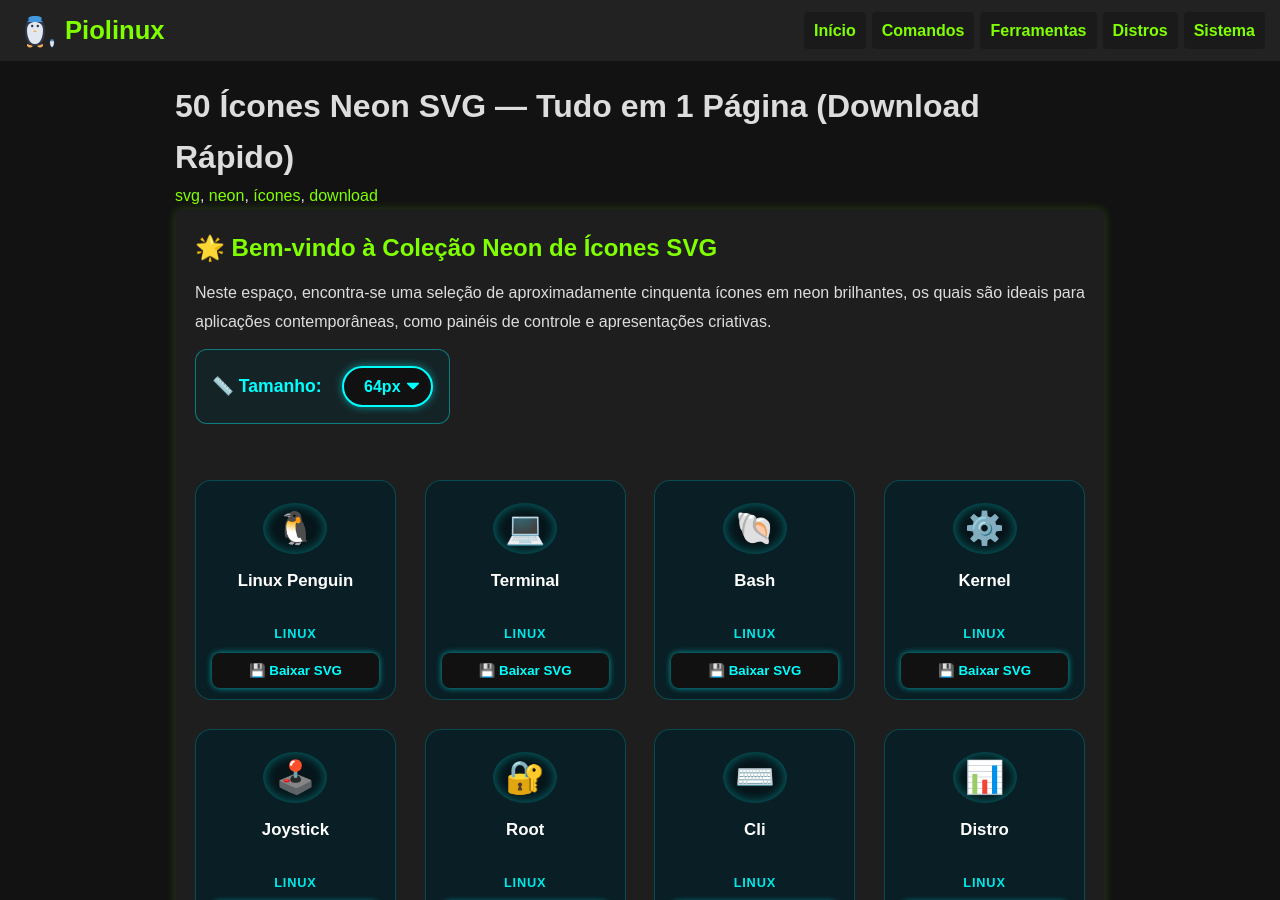
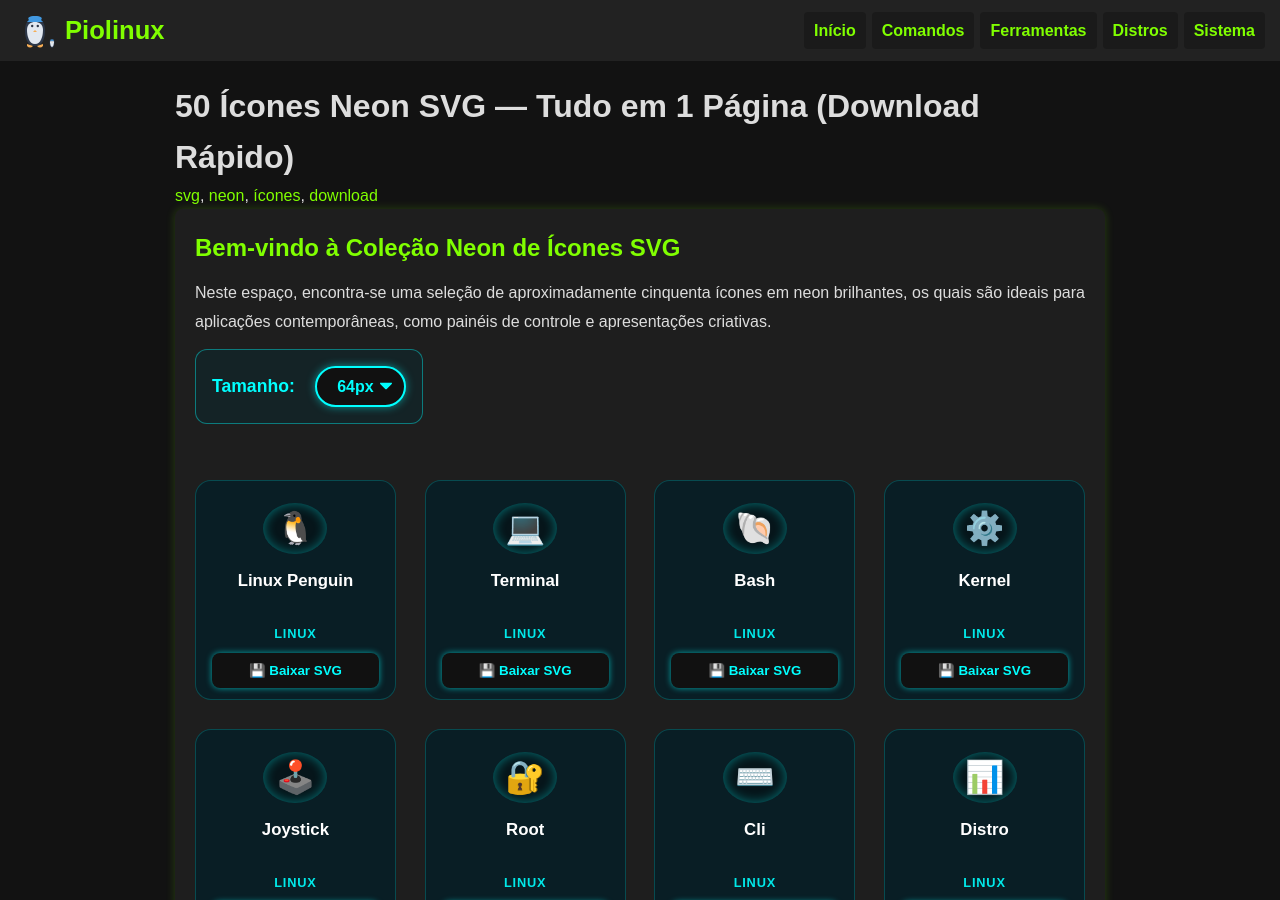
Before and after one commit to Piolinux/piolinux-site, a Jekyll site: the page built from _posts/2025-09-08-icones-neon-por-categoria-filtre-e-use.md, in a window 1280 px wide and 900 px high. Built offline with Jekyll 4.4.1, drawn with Linux system fonts in a browser that asks for light colours.

```diff
--- a/_posts/2025-09-08-icones-neon-por-categoria-filtre-e-use.md
+++ b/_posts/2025-09-08-icones-neon-por-categoria-filtre-e-use.md
@@ -182,7 +182,7 @@ permalink: /icones-neon-tudo-em-um/
 
 <!-- ✅ INTRODUÇÃO -->
   <div class="intro-section">
-    <h2>🌟 Bem-vindo à Coleção Neon de Ícones SVG</h2>
+    <h2>Bem-vindo à Coleção Neon de Ícones SVG</h2>
     <p>
     Neste espaço, encontra-se uma seleção de aproximadamente cinquenta ícones em neon brilhantes, os quais são ideais para aplicações contemporâneas, como painéis de controle e apresentações criativas.
     </p>
@@ -191,7 +191,7 @@ permalink: /icones-neon-tudo-em-um/
 
 
   <div class="size-selector">
-    <label>📏 Tamanho:</label>
+    <label>Tamanho:</label>
     <select id="iconSize">
       <option value="48">48px</option>
       <option value="64" selected>64px</option>
```
